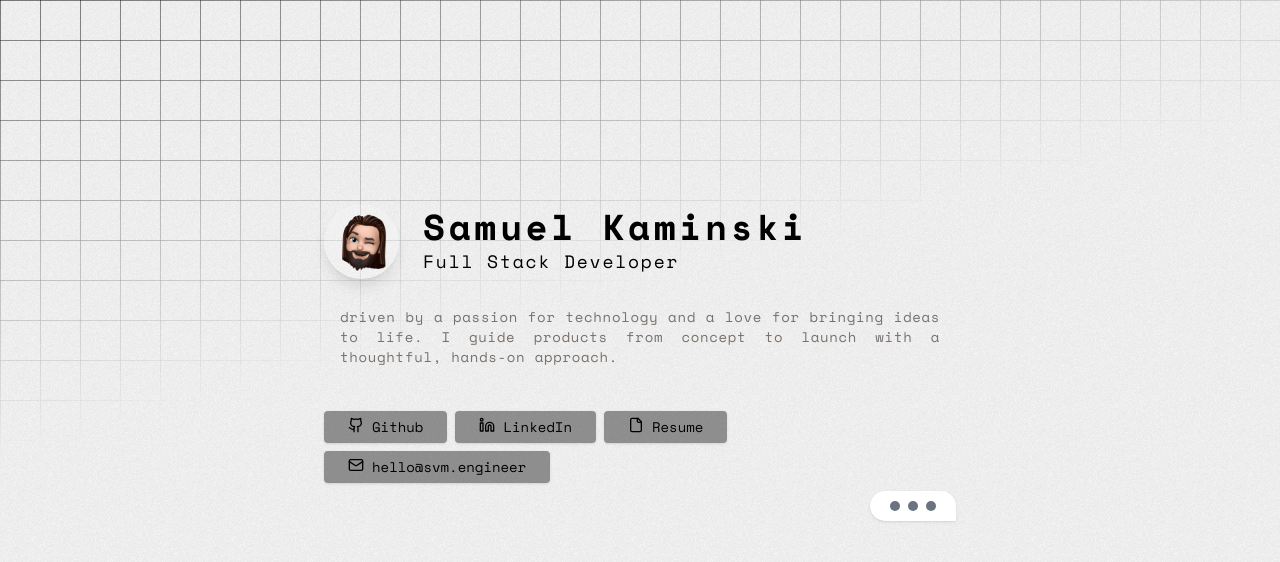
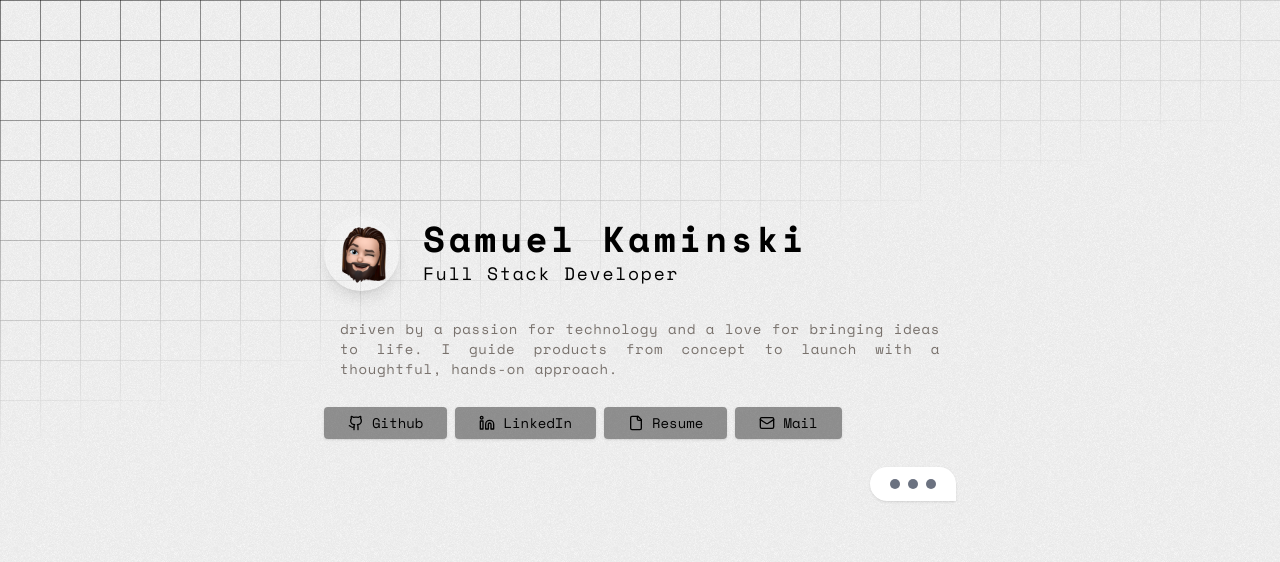
Before and after one commit to unclesvm/website, a Next.js app: page / in a window 1280 px wide. Shown: the top 562 px of the page. Built offline with nearby package versions, Linux system fonts and the light colour scheme.

Commit message:
🎨 improve structure / format of the code.

```diff
--- a/app/components/message.tsx
+++ b/app/components/message.tsx
@@ -57,7 +57,7 @@ export default function Message({ messages }: { messages: string[] }) {
           targets: bubble,
           borderBottomRightRadius: ['0px', '9999px'],
           width: [loading.offsetWidth + 40, message.offsetWidth + 40],
-          height: [loading.offsetHeight + 20, message.offsetHeight + 10],
+          height: [loading.offsetHeight + 24, message.offsetHeight + 20],
           easing: 'easeOutSine',
           duration: 200,
           begin: function () {
--- a/app/page.tsx
+++ b/app/page.tsx
@@ -27,12 +27,12 @@ export default function Home() {
     },
     {
       label: 'Resume',
-      href: '/md/resume',
+      href: '/resume',
       icon: File,
     },
     {
-      label: 'hello@svm.engineer',
-      href: 'mailto:hello@svm.engineer',
+      label: 'Mail',
+      href: 'mailto:mailf@svm.engineer',
       icon: Mail,
     },
   ]
@@ -72,19 +72,20 @@ export default function Home() {
         life. I guide products from concept to launch with a thoughtful,
         hands-on approach.
       </section>
-      <section className="w-full flex flex-col lg:flex-row gap-2 flex-wrap mt-4 ">
+
+      <section className="w-full flex flex-col lg:flex-row gap-2 flex-wrap ">
         {links.map((link) => (
           <Link
             key={link.href}
             href={link.href}
-            className="flex justify-between items-centers gap-2 bg-neutral-700/55 hover:bg-neutral-700/90 max-w-min text-sm p-6 py-1.5 rounded shadow transition"
+            className="flex justify-between items-center gap-2 bg-neutral-700/55 hover:bg-neutral-700/90 max-w-min text-sm p-6 py-1.5 rounded shadow transition"
           >
             <link.icon size={16} />
             {link.label}
           </Link>
         ))}
-        <Message {...{ messages }} />
       </section>
+      <Message {...{ messages }} />
     </main>
   )
 }
--- a/app/resume/layout.tsx
+++ b/app/resume/layout.tsx
@@ -1,7 +1,7 @@
 export default function MdxLayout({ children }: { children: React.ReactNode }) {
   // Create any shared layout or styles here
   return (
-    <div className="max-w-2xl mx-auto dark:text-neutral-200 prose prose-headings:mt-8 prose-headings:font-semibold prose-headings:text-black prose-h1:text-5xl prose-h2:text-4xl prose-h3:text-3xl prose-h4:text-2xl prose-h5:text-xl prose-h6:text-lg dark:prose-headings:text-white">
+    <div className="my-14 mx-auto prose dark:prose-invert prose-headings:mt-8 prose-headings:font-semibold prose-headings:text-black prose-h1:text-5xl prose-h2:text-4xl prose-h3:text-3xl prose-h4:text-2xl prose-h5:text-xl prose-h6:text-lg dark:prose-headings:text-white">
       {children}
     </div>
   )
--- a/app/resume/page.mdx
+++ b/app/resume/page.mdx
@@ -1,7 +1,5 @@
----
-title: "Samuel Kaminski"
-description: "Resume"
----
+
+# Samuel Kaminski
 
 📍 Poznan, Poland, CET
 🧑🏻‍💻 Full Stack Developer
@@ -10,7 +8,7 @@ description: "Resume"
 I bring concepts to life by guiding products from the initial idea to a successful launch. I start by working closely with stakeholders to define the project’s goals and vision. Through years of working on different products, I’ve learned how to deliver a final product that not only meets business needs but also provides a great user experience. My experience, combined with a dedication to continuous learning, makes me a reliable engineer who gets the job done efficiently.
 
 ---
-# Experience
+## Experience
 I bring concepts to life by guiding products from the initial idea to a successful launch. I start by working closely with stakeholders to define the project’s goals and vision. Through years of working on different products, I’ve learned how to deliver a final product that not only meets business needs but also provides a great user experience. My experience, combined with a dedication to continuous learning, makes me a reliable engineer who gets the job done efficiently.
 
 ---
--- a/package.json
+++ b/package.json
@@ -19,6 +19,7 @@
     "next": "15.0.3",
     "react": "19.0.0-rc-66855b96-20241106",
     "react-dom": "19.0.0-rc-66855b96-20241106",
+    "remark-frontmatter": "^5.0.0",
     "zustand": "^5.0.1"
   },
   "devDependencies": {
```
Also changed, not shown: 1 other file (tests, documents, lock files or other folders).
